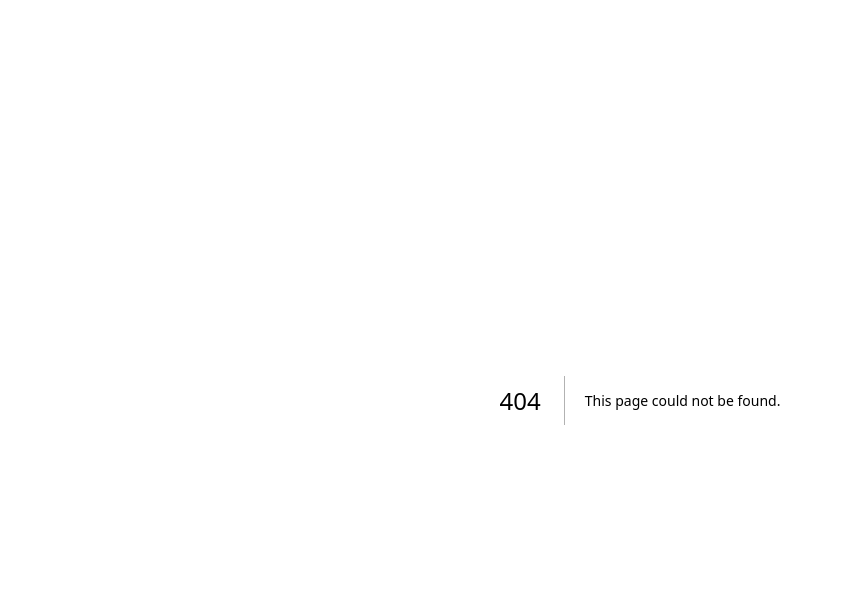
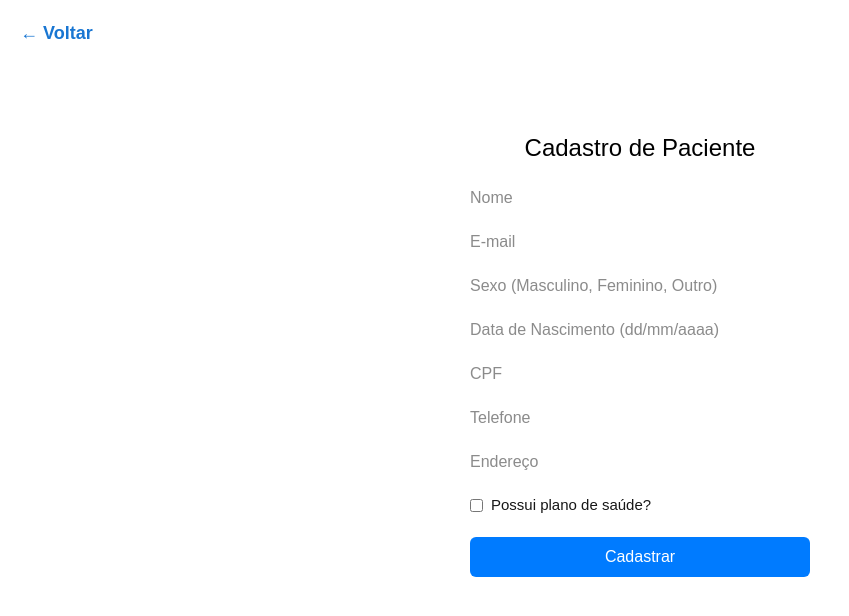
Before and after one commit to LucasMChave/web-project, a Next.js app in the folder med_org/: page /PagCadPaciente in a window 1280 px wide. Before the commit this address had no page. Shown: the top 616 px of the page, without its empty margins (0-849 px from the left). Built offline with nearby package versions, Linux system fonts and the light colour scheme.

Commit message:
mais rotas

```diff
--- a/med_org/src/app/HomeMedico/page.jsx
+++ b/med_org/src/app/HomeMedico/page.jsx
@@ -1,9 +1,10 @@
-import { useNavigate } from "react-router-dom";
-import React from "react";
+"use client"
+import { useRouter } from 'next/navigation';
+import React, {useEffect} from "react";
 import './style.css';
 
 const HomeMedico = () => {
-    const navigate = useNavigate();
+    const router = useRouter();
 
     const usuarioSalvo = JSON.parse(localStorage.getItem("usuario"));
     const userName = usuarioSalvo?.nome || "Médico";
@@ -12,9 +13,9 @@ const HomeMedico = () => {
     useEffect(() => {
         if(tipoUsuario !== "medico") {
             alert("Acesso permitido apenas para médicos.");
-            navigate("/");
+            router.push("/");
         }
-    }, [tipoUsuario, navigate]);
+    }, [tipoUsuario, router]);
 
     const menuItems = [
         { label: "Lista de Consultas", icon: "📋", path: "/consultas" },
@@ -43,7 +44,7 @@ const HomeMedico = () => {
             {menuItems.map((item, index) => (
                 <button
                 key={index}
-                onClick={() => navigate(item.path)}
+                onClick={() => router.push(item.path)}
                 className={`menu-item ${item.label === "Suporte" ? "suporte" : ""}`}
                 >
                 <span className="menu-icon">{item.icon}</span>
--- a/med_org/src/app/HomePaciente/page.jsx
+++ b/med_org/src/app/HomePaciente/page.jsx
@@ -1,9 +1,10 @@
-import { useNavigate } from "react-router-dom";
+"use client"
+import { useRouter } from 'next/navigation';
 import React from "react";
 import './style.css';
 
 const HomePaciente = () => {
-  const navigate = useNavigate();
+  const router = useRouter();
 
   const usuarioSalvo = JSON.parse(localStorage.getItem("usuario"));
   const userName = usuarioSalvo?.nome || "Usuário";
@@ -44,7 +45,7 @@ const HomePaciente = () => {
           {menuItems.map((item, index) => (
             <button
               key={index}
-              onClick={() => item.path && navigate(item.path)}
+              onClick={() => item.path && router.push(item.path)}
               className="menu-item"
             >
               <span className="menu-icon">{item.icon}</span>
@@ -52,7 +53,7 @@ const HomePaciente = () => {
             </button>
           ))}
 
-          <button onClick={() => navigate("/suporte")} className="menu-item suporte-button">
+          <button onClick={() => router.push("/suporte")} className="menu-item suporte-button">
             <span className="menu-icon">🆘</span>
             <span>Suporte</span>
           </button>
--- a/med_org/src/app/HomeSecretario/page.jsx
+++ b/med_org/src/app/HomeSecretario/page.jsx
@@ -1,9 +1,10 @@
+"use client"
 import React, { useEffect, useState } from "react";
-import { useNavigate } from "react-router-dom";
+import { useRouter } from 'next/navigation';
 import './style.css';
 
 const HomeSecretario = () => {
-  const navigate = useNavigate();
+  const navigate = useRouter();
   const usuarioSalvo = JSON.parse(localStorage.getItem("usuario"));
   const userName = usuarioSalvo?.nome || "Secretário";
   const tipoUsuario = usuarioSalvo?.tipo;
@@ -47,7 +48,7 @@ const HomeSecretario = () => {
           {menuItems.map((item, index) => (
             <button
               key={index}
-              onClick={() => item.path && navigate(item.path)}
+              onClick={() => item.path && router.push(item.path)}
               className="menu-item"
               aria-label={item.label}
             >
--- a/med_org/src/app/PagCadMedico/page.jsx
+++ b/med_org/src/app/PagCadMedico/page.jsx
@@ -40,7 +40,7 @@ export default function CadastroMedico() {
 
     console.log('Cadastro médico enviado:', formData);
     alert('Cadastro realizado com sucesso!');
-    navigate('/home-medico');
+    router.push('/HomeMedico');
   };
 
   return (
--- /dev/null
+++ b/med_org/src/app/PagCadPaciente/page.jsx
@@ -0,0 +1,118 @@
+"use client"
+import { useRouter } from 'next/navigation';
+import React, { useState } from 'react';
+import './style.css';
+
+
+export default function CadastroPaciente() {
+  const router = useRouter();
+
+  const [formData, setFormData] = useState({
+    nome: '',
+    email: '',
+    sexo: '',
+    dataNascimento: '',
+    cpf: '',
+    telefone: '',
+    endereco: '',
+    possuiPlano: false,
+    fornecedoraPlano: '',
+  });
+
+  const handleChange = (key, value) => {
+    setFormData((prev) => ({ ...prev, [key]: value }));
+  };
+
+  const handleSubmit = (e) => {
+    e.preventDefault();
+    console.log('Cadastro de paciente enviado:', formData);
+    alert('Cadastro realizado com sucesso!');
+    router.push('/HomePaciente');
+  };
+
+  return (
+    <div className="telaCadastro">
+      <button className="voltar-btn" onClick={() => router.push('/TelaEscolhaCadastro')}>← Voltar</button>
+
+      <form onSubmit={handleSubmit}>
+        <h1>Cadastro de Paciente</h1>
+
+        <input
+          type="text"
+          placeholder="Nome"
+          value={formData.nome}
+          onChange={(e) => handleChange('nome', e.target.value)}
+          required
+        />
+
+        <input
+          type="email"
+          placeholder="E-mail"
+          value={formData.email}
+          onChange={(e) => handleChange('email', e.target.value)}
+          required
+        />
+
+        <input
+          type="text"
+          placeholder="Sexo (Masculino, Feminino, Outro)"
+          value={formData.sexo}
+          onChange={(e) => handleChange('sexo', e.target.value)}
+          required
+        />
+
+        <input
+          type="text"
+          placeholder="Data de Nascimento (dd/mm/aaaa)"
+          value={formData.dataNascimento}
+          onChange={(e) => handleChange('dataNascimento', e.target.value)}
+          required
+        />
+
+        <input
+          type="text"
+          placeholder="CPF"
+          value={formData.cpf}
+          onChange={(e) => handleChange('cpf', e.target.value)}
+          required
+        />
+
+        <input
+          type="tel"
+          placeholder="Telefone"
+          value={formData.telefone}
+          onChange={(e) => handleChange('telefone', e.target.value)}
+          required
+        />
+
+        <input
+          type="text"
+          placeholder="Endereço"
+          value={formData.endereco}
+          onChange={(e) => handleChange('endereco', e.target.value)}
+          required
+        />
+
+        <label className="checkboxLabel">
+          <input
+            type="checkbox"
+            checked={formData.possuiPlano}
+            onChange={(e) => handleChange('possuiPlano', e.target.checked)}
+          />
+          <span className="checkboxText">Possui plano de saúde?</span>
+        </label>
+
+        {formData.possuiPlano && (
+          <input
+            type="text"
+            placeholder="Fornecedora do Plano"
+            value={formData.fornecedoraPlano}
+            onChange={(e) => handleChange('fornecedoraPlano', e.target.value)}
+          />
+        )}
+
+        <button type="submit" className="botao-cadastrar">Cadastrar</button>
+      </form>
+    </div>
+  );
+}
--- /dev/null
+++ b/med_org/src/app/PagCadPaciente/style.css
@@ -0,0 +1,80 @@
+.telaCadastro {
+  display: flex;
+  align-items: center;
+  flex-direction: column;
+  padding-top: 100px;
+}
+
+form {
+  display: flex;
+  flex-direction: column;
+  gap: 20px;
+  padding: 30px;
+  border-radius: 10px;
+  background-color: #fff;
+  max-width: 50%;
+  width: 400px;
+  margin-bottom: 20px;
+}
+
+form h1 {
+  color: #000;
+  font-size: 24px;
+  text-align: center;
+}
+
+form button {
+  background-color: #1976D2;
+  height: 40px;
+  border: none;
+  color: #fff;
+  font-size: 16px;
+  cursor: pointer;
+  border-radius: 6px;
+}
+
+form button:hover {
+  opacity: 0.85;
+}
+
+.checkboxLabel {
+  display: flex;
+  align-items: center;
+  gap: 8px;
+}
+
+.checkboxText {
+  font-size: 15px;
+}
+
+.voltar-btn {
+  position: absolute;
+  top: 20px;
+  left: 20px;
+  background: none;
+  border: none;
+  font-size: 18px;
+  color: #1976d2;
+  cursor: pointer;
+  font-weight: bold;
+}
+
+.voltar-btn:hover {
+  text-decoration: underline;
+}
+
+.botao-cadastrar {
+  background-color: #007bff !important;
+  color: white !important;
+  border: none;
+  border-radius: 6px;
+  height: 40px;
+  font-size: 16px;
+  cursor: pointer;
+  padding: 0 20px;
+  transition: background-color 5.0s ease;
+}
+
+.botao-cadastrar:hover {
+  background-color: #0070d9 !important;
+}
--- /dev/null
+++ b/med_org/src/app/PagCadSecretario/page.jsx
@@ -0,0 +1,121 @@
+"use client"
+import { useRouter } from 'next/navigation';
+import React, { useState } from 'react';
+import './style.css';
+
+
+export default function CadastroSecretario() {
+  const router = useRouter();
+
+  const [formData, setFormData] = useState({
+    nome: '',
+    email: '',
+    telefone: '',
+    cpf: '',
+    sexo: '',
+    dataNascimento: '',
+    endereco: '',
+    senha: '',
+    confirmarSenha: '',
+  });
+
+  const handleChange = (key, value) => {
+    setFormData((prev) => ({ ...prev, [key]: value }));
+  };
+
+  const handleSubmit = (e) => {
+    e.preventDefault();
+    if (formData.senha !== formData.confirmarSenha) {
+      alert('As senhas não coincidem.');
+      return;
+    }
+
+    console.log('Cadastro de secretário enviado:', formData);
+    alert('Cadastro realizado com sucesso!');
+    router.push('/HomeSecretario');
+  };
+
+  return (
+    <div className="telaCadastro">
+      <button className="voltar-btn" onClick={() => router.push('/TelaEscolhaCadastro')}>← Voltar</button>
+
+      <form onSubmit={handleSubmit}>
+        <h1>Cadastro de Secretário</h1>
+
+        <input
+          type="text"
+          placeholder="Nome"
+          value={formData.nome}
+          onChange={(e) => handleChange('nome', e.target.value)}
+          required
+        />
+
+        <input
+          type="email"
+          placeholder="E-mail"
+          value={formData.email}
+          onChange={(e) => handleChange('email', e.target.value)}
+          required
+        />
+
+        <input
+          type="tel"
+          placeholder="Telefone"
+          value={formData.telefone}
+          onChange={(e) => handleChange('telefone', e.target.value)}
+          required
+        />
+
+        <input
+          type="text"
+          placeholder="CPF"
+          value={formData.cpf}
+          onChange={(e) => handleChange('cpf', e.target.value)}
+          required
+        />
+
+        <input
+          type="text"
+          placeholder="Sexo"
+          value={formData.sexo}
+          onChange={(e) => handleChange('sexo', e.target.value)}
+          required
+        />
+
+        <input
+          type="text"
+          placeholder="Data de Nascimento (DD/MM/AAAA)"
+          value={formData.dataNascimento}
+          onChange={(e) => handleChange('dataNascimento', e.target.value)}
+          required
+        />
+
+        <input
+          type="text"
+          placeholder="Endereço"
+          value={formData.endereco}
+          onChange={(e) => handleChange('endereco', e.target.value)}
+          required
+        />
+
+        <input
+          type="password"
+          placeholder="Senha"
+          value={formData.senha}
+          onChange={(e) => handleChange('senha', e.target.value)}
+          required
+        />
+
+        <input
+          type="password"
+          placeholder="Confirmar Senha"
+          value={formData.confirmarSenha}
+          onChange={(e) => handleChange('confirmarSenha', e.target.value)}
+          required
+        />
+
+        <button type="submit" className="botao-cadastrar">Cadastrar</button>
+      </form>
+    </div>
+  );
+}
--- /dev/null
+++ b/med_org/src/app/PagCadSecretario/style.css
@@ -0,0 +1,72 @@
+.telaCadastro {
+  display: flex;
+  align-items: center;
+  flex-direction: column;
+  padding-top: 100px;
+}
+
+form {
+  display: flex;
+  flex-direction: column;
+  gap: 20px;
+  padding: 30px;
+  border-radius: 10px;
+  background-color: #fff;
+  max-width: 50%;
+  width: 400px;
+  margin-bottom: 20px;
+  box-shadow: 0 4px 12px rgba(0,0,0,0.1);
+}
+
+form h1 {
+  color: #007bff;
+  font-size: 24px;
+  text-align: center;
+  margin-bottom: 10px;
+}
+
+form button {
+  background-color: #1976D2;
+  height: 40px;
+  color: white;
+  font-size: 16px;
+  border: none;
+  border-radius: 6px;
+  cursor: pointer;
+}
+
+form button:hover {
+  opacity: 0.85;
+}
+
+.voltar-btn {
+  position: absolute;
+  top: 20px;
+  left: 20px;
+  background: none;
+  border: none;
+  font-size: 18px;
+  color: #1976d2;
+  cursor: pointer;
+  font-weight: bold;
+}
+
+.voltar-btn:hover {
+  text-decoration: underline;
+}
+
+.botao-cadastrar {
+  background-color: #007bff !important;
+  color: white !important;
+  border: none;
+  border-radius: 6px;
+  height: 40px;
+  font-size: 16px;
+  cursor: pointer;
+  padding: 0 20px;
+  transition: background-color 5.0s ease;
+}
+
+.botao-cadastrar:hover {
+  background-color: #0070d9 !important;
+}
```
